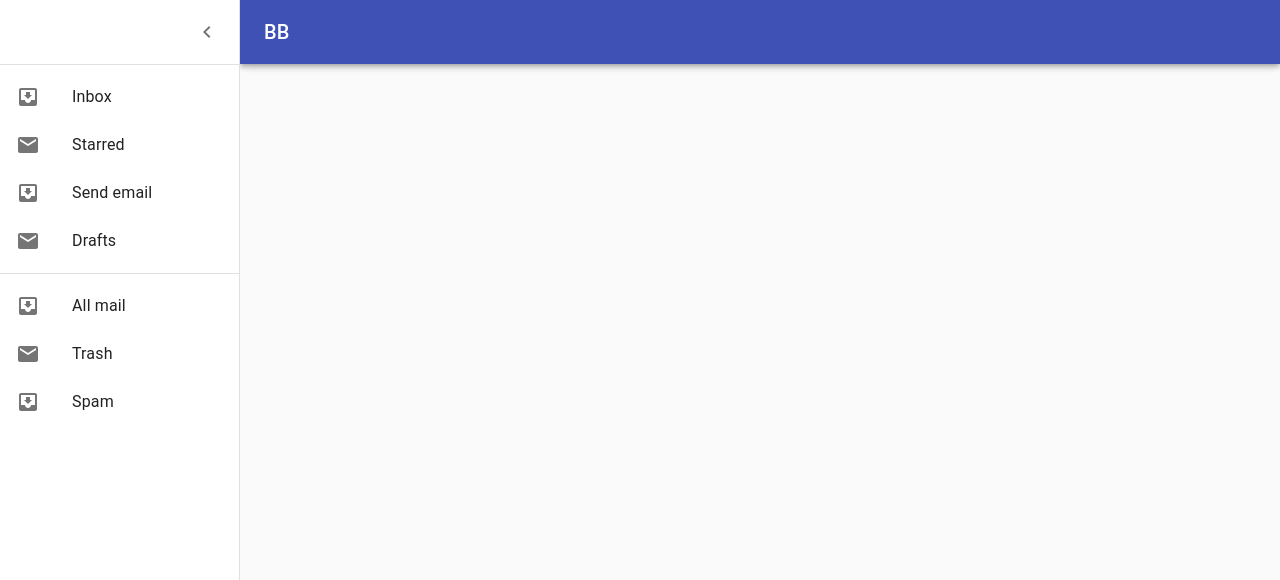
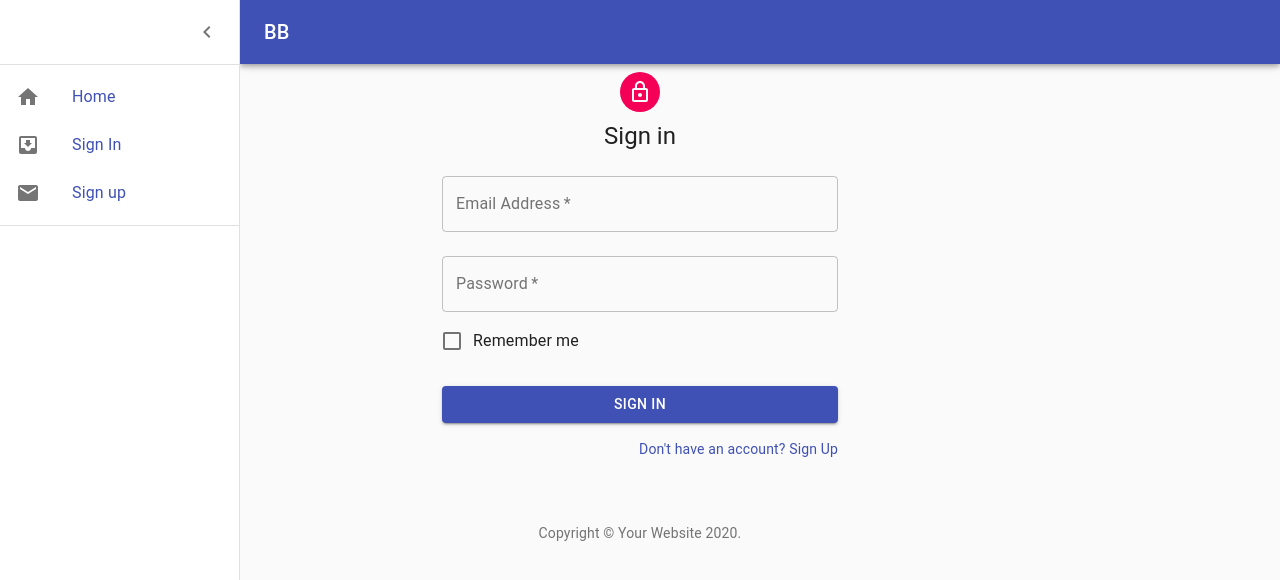
Before and after one commit to akarpisz/BB, a React (Create React App) app in the folder client/: page /signin in a window 1280 px wide. Both pictures are taken after a click on the button "open drawer". Shown: the top 580 px of the page. Built offline with nearby package versions, Linux system fonts and the light colour scheme.

Commit message:
sidebar menu functional. Sign in page and signup page link to one another

```diff
--- a/client/src/App.js
+++ b/client/src/App.js
@@ -15,7 +15,7 @@ function App() {
           <Route path="/signup">
             <SignUp />
           </Route>
-          <Route path="/login">
+          <Route path="/signin">
             <SignIn/>
           </Route>
         </Switch>
--- a/client/src/components/Nav.js
+++ b/client/src/components/Nav.js
@@ -7,6 +7,7 @@ import AppBar from '@material-ui/core/AppBar';
 import Toolbar from '@material-ui/core/Toolbar';
 import List from '@material-ui/core/List';
 import Typography from '@material-ui/core/Typography';
+import Link from "@material-ui/core/Link";
 import Divider from '@material-ui/core/Divider';
 import IconButton from '@material-ui/core/IconButton';
 import MenuIcon from '@material-ui/icons/Menu';
@@ -17,6 +18,7 @@ import ListItemIcon from '@material-ui/core/ListItemIcon';
 import ListItemText from '@material-ui/core/ListItemText';
 import InboxIcon from '@material-ui/icons/MoveToInbox';
 import MailIcon from '@material-ui/icons/Mail';
+import HomeIcon from  '@material-ui/icons/Home';
 
 const drawerWidth = 240;
 
@@ -130,36 +132,31 @@ export default function PersistentDrawerLeft() {
         </div>
         <Divider />
         <List>
-          {['Inbox', 'Starred', 'Send email', 'Drafts'].map((text, index) => (
+          <Link href="/">
+          <ListItem>
+            <ListItemIcon><HomeIcon/></ListItemIcon>
+            <ListItemText primary="Home"/>
+          </ListItem>
+          </Link>
+          {["Sign In", "Sign up"].map((text, index) => (
+            <Link href={text.replace(" ","").toLowerCase()}>
             <ListItem button key={text}>
               <ListItemIcon>{index % 2 === 0 ? <InboxIcon /> : <MailIcon />}</ListItemIcon>
               <ListItemText primary={text} />
             </ListItem>
+            </Link>
           ))}
         </List>
         <Divider />
-        <List>
+        {/* <List>
           {['All mail', 'Trash', 'Spam'].map((text, index) => (
             <ListItem button key={text}>
               <ListItemIcon>{index % 2 === 0 ? <InboxIcon /> : <MailIcon />}</ListItemIcon>
               <ListItemText primary={text} />
             </ListItem>
           ))}
-        </List>
+        </List> */}
       </Drawer>
-      {/* <main
-        className={clsx(classes.content, {
-          [classes.contentShift]: open,
-        })}
-      >
-        <div className={classes.drawerHeader} />
-        <Typography paragraph>
-
-        </Typography>
-        <Typography paragraph>
-
-        </Typography>
-      </main> */}
     </div>
   );
 }
--- a/client/src/components/pages/SignIn.js
+++ b/client/src/components/pages/SignIn.js
@@ -97,12 +97,12 @@ export default function SignIn() {
           </Button>
           <Grid container>
             <Grid item xs>
-              <Link href="#" variant="body2">
+              {/* <Link href="#" variant="body2">
                 Forgot password?
-              </Link>
+              </Link> */}
             </Grid>
             <Grid item>
-              <Link href="#" variant="body2">
+              <Link href="/signup" variant="body2">
                 {"Don't have an account? Sign Up"}
               </Link>
             </Grid>
```
Also changed, not shown: client/src/components/AppBar.js (deleted).
